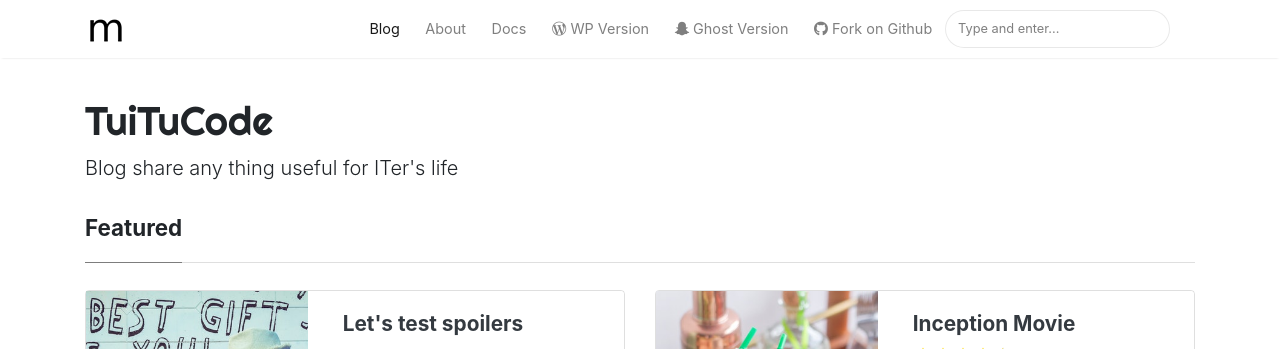
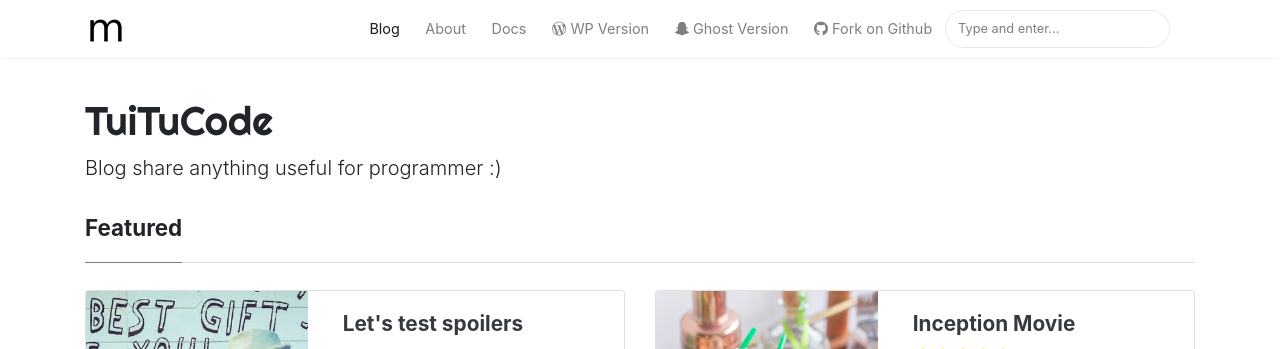
Before and after one commit to tuitucode/tuitucode.github.io, a Jekyll site: the page built from index.html, in a window 1280 px wide and 900 px high. Shown: the top 349 px of the window. Built offline with Jekyll 4.4.1, drawn with Linux system fonts in a browser that asks for light colours; nearby versions of some CDN libraries; the list of posts is cut into pages by our own code; some of the changed lines change nothing that is shown.

Commit message:
Update _config.yml

```diff
--- a/_config.yml
+++ b/_config.yml
@@ -1,7 +1,7 @@
 # Site
 name: "TuiTuCode"
 title: "TuiTuCode"
-description: "Blog share any thing useful for ITer's life"
+description: "Blog share anything useful for programmer :)"
 logo: 'assets/images/logo.png'
 favicon: 'assets/images/logo.png'
 baseurl:
@@ -30,7 +30,13 @@ authors:
     web: https://www.wowthemes.net
     twitter: https://twitter.com/wowthemesnet
     description: "This is the author box. Write a short description of the author here. You are currently previewing Mediumish demo, a Jekyll template compatible with Github pages."
-
+  ker:
+    name: Sigami
+    display_name: Sigami
+    gravatar: e56154546cf4be74e393c62d1ae9f9d4
+    email: phatnguyen240899@gmail.com
+    web: https://www.facebook.com/Senlucifer
+    description: "Admin of TuiTuCode, study at UIT"
 # Plugins
 plugins:
   - jekyll-paginate
```
